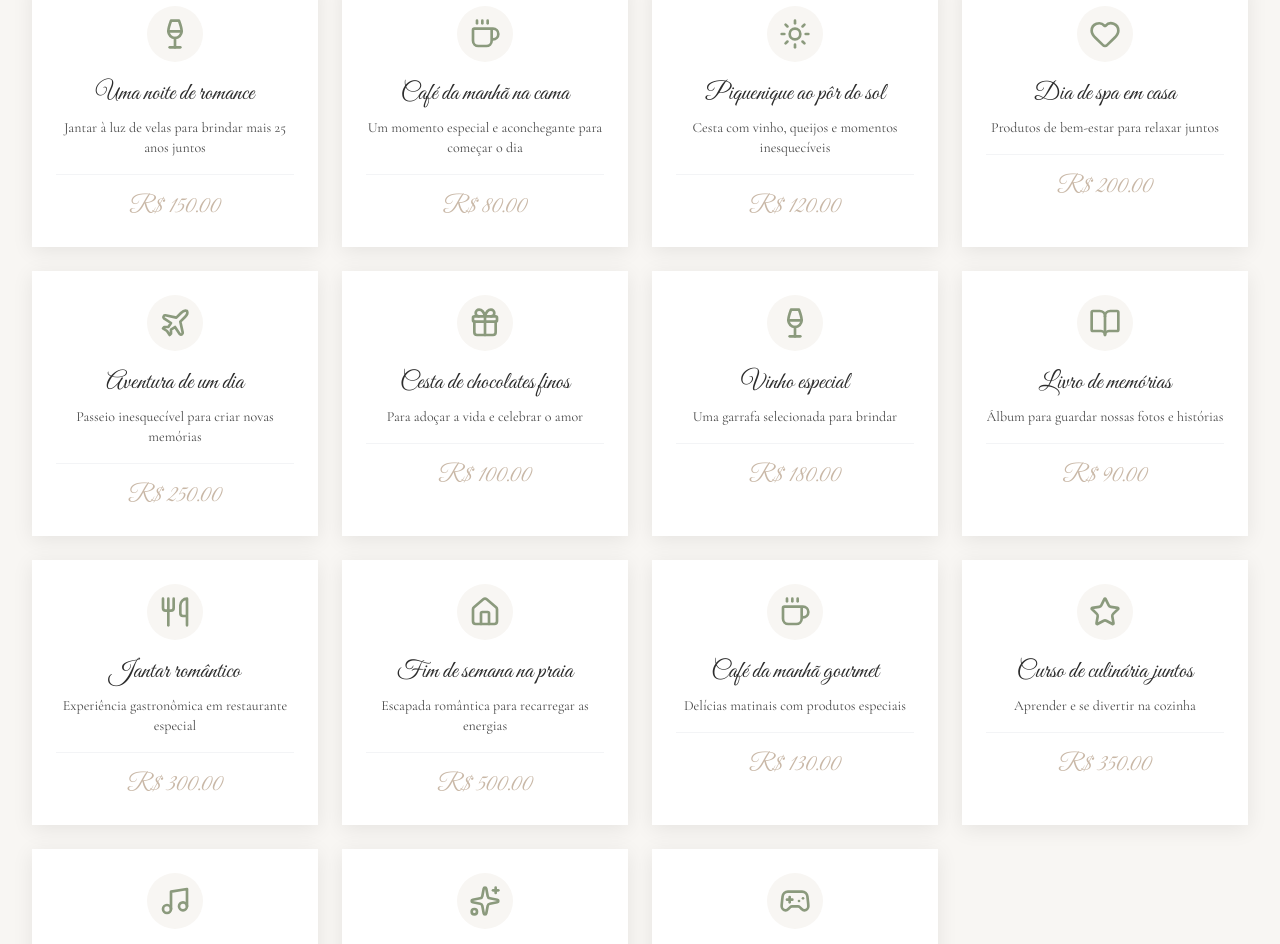
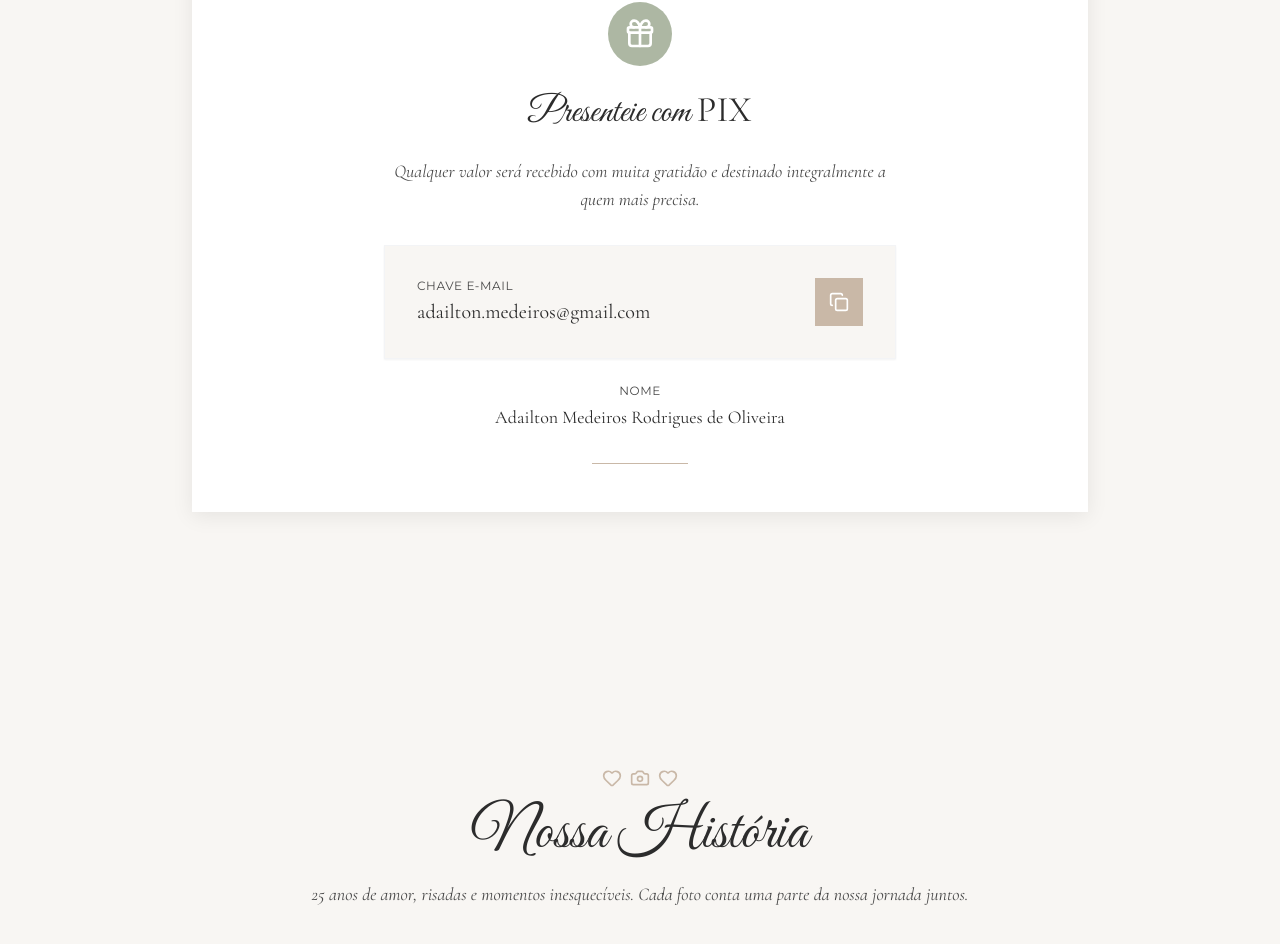
Before and after one commit to AdailtonMRO/BodasdePrata, a React (Vite) app: page / in a window 1280 px wide. Shown: the part 4031-4975 px from the top of the page. Built offline with nearby package versions, Linux system fonts and the light colour scheme.

Commit message:
remocao da lista de presentes

```diff
--- a/src/sections/GiftList.tsx
+++ b/src/sections/GiftList.tsx
@@ -1,18 +1,9 @@
 import { useState, useEffect } from 'react';
-import { Gift, Heart, Coffee, Wine, BookOpen, Sun, Utensils, Home, Star, Plane, Music, Sparkles, Gamepad2, Copy, Check } from 'lucide-react';
+import { Gift, Copy, Check } from 'lucide-react';
 import { toast } from 'sonner';
-
-interface GiftItem {
-  id: number;
-  icon: React.ReactNode;
-  title: string;
-  description: string;
-  value: number;
-}
 
 export function GiftList() {
   const [isVisible, setIsVisible] = useState(false);
-  const [selectedGift, setSelectedGift] = useState<GiftItem | null>(null);
   const [copied, setCopied] = useState(false);
 
   const pixKey = 'adailton.medeiros@gmail.com';
@@ -55,121 +46,6 @@ export function GiftList() {
     }
   };
 
-  const gifts: GiftItem[] = [
-    {
-      id: 1,
-      icon: <Wine className="w-8 h-8" />,
-      title: 'Uma noite de romance',
-      description: 'Jantar à luz de velas para brindar mais 25 anos juntos',
-      value: 150,
-    },
-    {
-      id: 2,
-      icon: <Coffee className="w-8 h-8" />,
-      title: 'Café da manhã na cama',
-      description: 'Um momento especial e aconchegante para começar o dia',
-      value: 80,
-    },
-    {
-      id: 3,
-      icon: <Sun className="w-8 h-8" />,
-      title: 'Piquenique ao pôr do sol',
-      description: 'Cesta com vinho, queijos e momentos inesquecíveis',
-      value: 120,
-    },
-    {
-      id: 4,
-      icon: <Heart className="w-8 h-8" />,
-      title: 'Dia de spa em casa',
-      description: 'Produtos de bem-estar para relaxar juntos',
-      value: 200,
-    },
-    {
-      id: 5,
-      icon: <Plane className="w-8 h-8" />,
-      title: 'Aventura de um dia',
-      description: 'Passeio inesquecível para criar novas memórias',
-      value: 250,
-    },
-    {
-      id: 6,
-      icon: <Gift className="w-8 h-8" />,
-      title: 'Cesta de chocolates finos',
-      description: 'Para adoçar a vida e celebrar o amor',
-      value: 100,
-    },
-    {
-      id: 7,
-      icon: <Wine className="w-8 h-8" />,
-      title: 'Vinho especial',
-      description: 'Uma garrafa selecionada para brindar',
-      value: 180,
-    },
-    {
-      id: 8,
-      icon: <BookOpen className="w-8 h-8" />,
-      title: 'Livro de memórias',
-      description: 'Álbum para guardar nossas fotos e histórias',
-      value: 90,
-    },
-    {
-      id: 9,
-      icon: <Utensils className="w-8 h-8" />,
-      title: 'Jantar romântico',
-      description: 'Experiência gastronômica em restaurante especial',
-      value: 300,
-    },
-    {
-      id: 10,
-      icon: <Home className="w-8 h-8" />,
-      title: 'Fim de semana na praia',
-      description: 'Escapada romântica para recarregar as energias',
-      value: 500,
-    },
-    {
-      id: 11,
-      icon: <Coffee className="w-8 h-8" />,
-      title: 'Café da manhã gourmet',
-      description: 'Delícias matinais com produtos especiais',
-      value: 130,
-    },
-    {
-      id: 12,
-      icon: <Star className="w-8 h-8" />,
-      title: 'Curso de culinária juntos',
-      description: 'Aprender e se divertir na cozinha',
-      value: 350,
-    },
-    {
-      id: 13,
-      icon: <Music className="w-8 h-8" />,
-      title: 'Noite de karaokê em casa',
-      description: 'Microfone, playlist especial e muita diversão a dois',
-      value: 160,
-    },
-    {
-      id: 14,
-      icon: <Sparkles className="w-8 h-8" />,
-      title: 'Sessão de fotos divertida',
-      description: 'Ensaio fotográfico para eternizar mais um ano de amor',
-      value: 400,
-    },
-    {
-      id: 15,
-      icon: <Gamepad2 className="w-8 h-8" />,
-      title: 'Noite de jogos a dois',
-      description: 'Jogos de tabuleiro, pipoca e competição saudável',
-      value: 110,
-    },
-  ];
-
-  const scrollToPix = () => {
-    const element = document.getElementById('pix-key-section');
-    if (element) {
-      element.scrollIntoView({ behavior: 'smooth' });
-    }
-  };
-
   return (
     <section id="presentes" className="py-20 md:py-32 bg-cream">
       <div className="max-w-7xl mx-auto px-4 sm:px-6 lg:px-8">
@@ -178,48 +54,14 @@ export function GiftList() {
             Lista de Presentes
           </h2>
           <p className="font-serif text-lg text-light-text italic max-w-2xl mx-auto">
-            Sua presença é o melhor presente, mas se desejar nos presentear
-            transforme seu carinho em solidariedade: o valor dos presentes
-            da lista será doado a uma causa especial, enquanto nós realizaremos
-             o desejo escolhido para celebrar nossa união.
+            Sua presença é o melhor presente, mas se desejar nos presentear,
+            seu carinho será transformado em solidariedade: as contribuições
+            serão doadas a uma causa especial.
           </p>
         </div>
 
-        <div className="grid sm:grid-cols-2 lg:grid-cols-3 xl:grid-cols-4 gap-6 mb-20">
-          {gifts.map((gift, index) => (
-            <div
-              key={gift.id}
-              className={`bg-white p-6 shadow-elegant transition-all duration-700 hover:shadow-elegant-hover hover:-translate-y-1 cursor-pointer group ${
-                isVisible ? 'opacity-100 translate-y-0' : 'opacity-0 translate-y-8'
-              }`}
-              style={{ transitionDelay: `${index * 50 + 200}ms` }}
-              onClick={() => setSelectedGift(gift)}
-            >
-              <div className="flex flex-col items-center text-center">
-                <div className="w-14 h-14 bg-cream rounded-full flex items-center justify-center mb-4 text-olive transition-all duration-300 group-hover:bg-olive group-hover:text-white">
-                  {gift.icon}
-                </div>
-
-                <h3 className="font-script text-2xl text-dark-text mb-2">
-                  {gift.title}
-                </h3>
-
-                <p className="font-serif text-sm text-light-text mb-4 line-clamp-2">
-                  {gift.description}
-                </p>
-
-                <div className="mt-auto pt-4 border-t border-gray-100 w-full">
-                  <p className="font-script text-2xl text-champagne">
-                    R$ {gift.value.toFixed(2)}
-                  </p>
-                </div>
-              </div>
-            </div>
-          ))}
-        </div>
-
         {/* PIX Details Area */}
-        <div id="pix-key-section" className={`max-w-4xl mx-auto bg-white p-8 md:p-12 shadow-elegant transition-all duration-700 delay-500 ${isVisible ? 'opacity-100 translate-y-0' : 'opacity-0 translate-y-8'}`}>
+        <div id="pix-key-section" className={`max-w-4xl mx-auto bg-white p-8 md:p-12 shadow-elegant transition-all duration-700 delay-300 ${isVisible ? 'opacity-100 translate-y-0' : 'opacity-0 translate-y-8'}`}>
           <div className="flex flex-col items-center text-center">
             <div className="w-16 h-16 bg-olive rounded-full flex items-center justify-center mb-6 animate-pulse-soft">
               <Gift className="w-8 h-8 text-white" />
@@ -230,8 +72,8 @@ export function GiftList() {
             </h3>
 
             <p className="font-serif text-lg text-light-text italic mb-8 max-w-lg">
-              Escolha um item da lista e faça o PIX no valor correspondente.
-              Seu carinho será transformado em solidariedade!
+              Qualquer valor será recebido com muita gratidão e
+              destinado integralmente a quem mais precisa.
             </p>
 
             <div className="bg-cream p-6 md:p-8 w-full max-w-lg mb-6 shadow-sm border border-gray-100">
@@ -266,55 +108,6 @@ export function GiftList() {
             <div className="w-24 h-px bg-champagne" />
           </div>
         </div>
-
-        {/* Selected Gift Modal */}
-        {selectedGift && (
-          <div
-            className="fixed inset-0 bg-black/50 flex items-center justify-center z-50 p-4"
-            onClick={() => setSelectedGift(null)}
-          >
-            <div
-              className="bg-white p-8 max-w-md w-full shadow-2xl animate-scale-in"
-              onClick={(e) => e.stopPropagation()}
-            >
-              <div className="flex flex-col items-center text-center">
-                <div className="w-16 h-16 bg-cream rounded-full flex items-center justify-center mb-4 text-olive">
-                  {selectedGift.icon}
-                </div>
-
-                <h3 className="font-script text-3xl text-dark-text mb-2">
-                  {selectedGift.title}
-                </h3>
-
-                <p className="font-serif text-base text-light-text mb-4">
-                  {selectedGift.description}
-                </p>
-
-                <p className="font-script text-3xl text-champagne mb-6">
-                  R$ {selectedGift.value.toFixed(2)}
-                </p>
-
-                <div className="flex gap-4">
-                  <button
-                    onClick={() => {
-                      setSelectedGift(null);
-                      scrollToPix();
-                    }}
-                    className="bg-champagne hover:bg-[#B8A796] text-white px-6 py-3 font-sans text-sm uppercase tracking-wider transition-all duration-300"
-                  >
-                    Presentear
-                  </button>
-                  <button
-                    onClick={() => setSelectedGift(null)}
-                    className="border border-gray-300 hover:border-champagne text-light-text hover:text-champagne px-6 py-3 font-sans text-sm uppercase tracking-wider transition-all duration-300"
-                  >
-                    Fechar
-                  </button>
-                </div>
-              </div>
-            </div>
-          </div>
-        )}
       </div>
     </section>
   );
```
